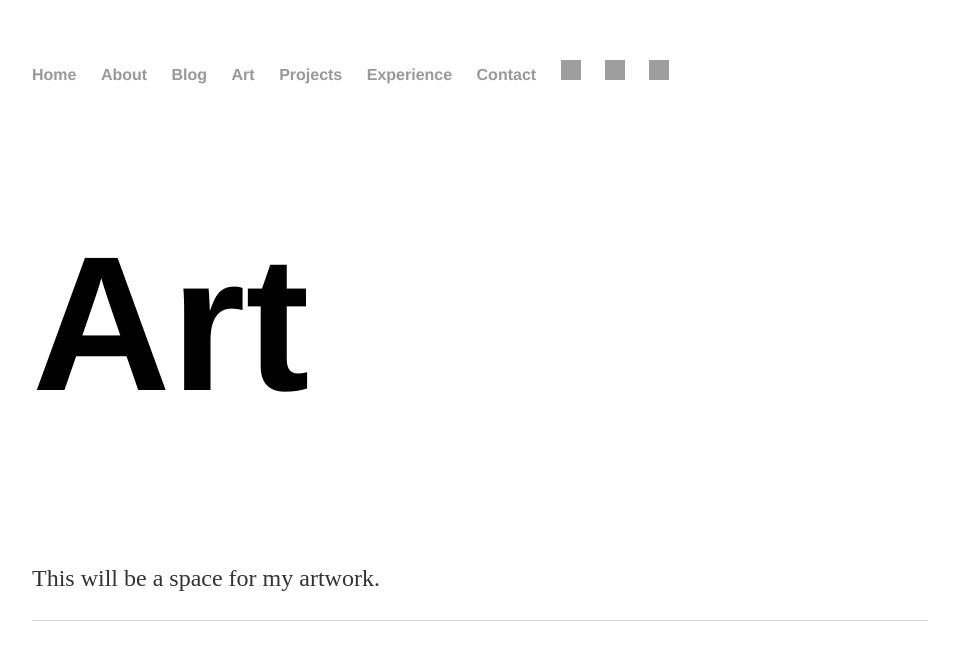
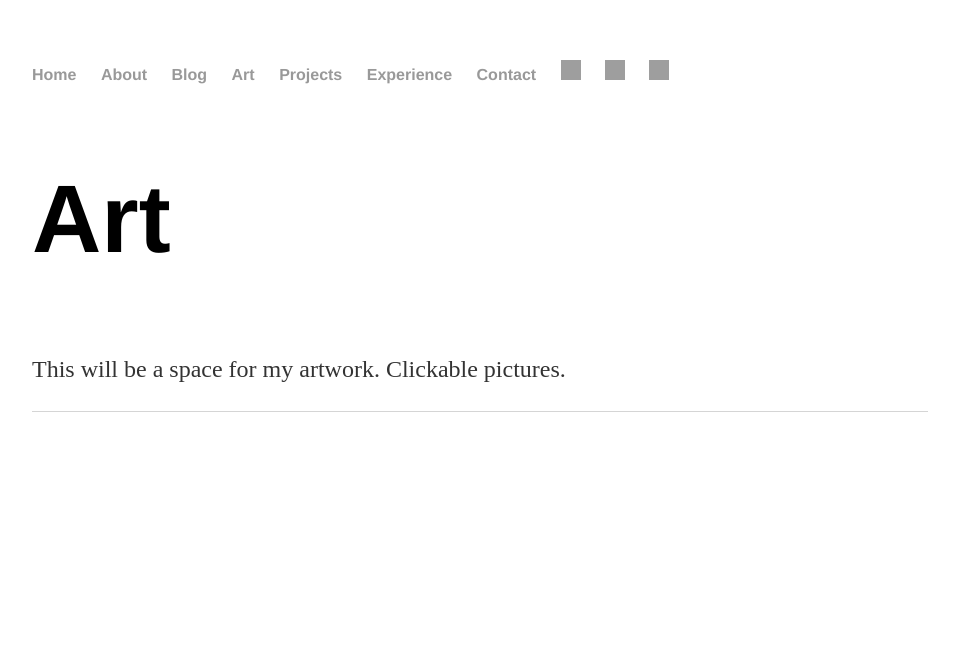
Before and after one commit to jhltsang/jhltsang.github.io, a Jekyll site: the page built from art/index.html, in a window 1280 px wide. Shown: the top 660 px of the page, without its empty margins (160-1119 px from the left). Built offline with Jekyll 4.4.1, drawn with Linux system fonts in a browser that asks for light colours; grey boxes are pictures that could not be loaded.

Commit message:
Update index.html

```diff
--- a/art/index.html
+++ b/art/index.html
@@ -3,6 +3,6 @@ layout: default
 title: Jessica Tsang
 ---
 <div class="blurb">
-	<h1>Art</h1>
-	<p>This will be a space for my artwork.</p>
+	<h2>Art</h2>
+	<p>This will be a space for my artwork. Clickable pictures.</p>
 </div><!-- /.blurb -->
```
